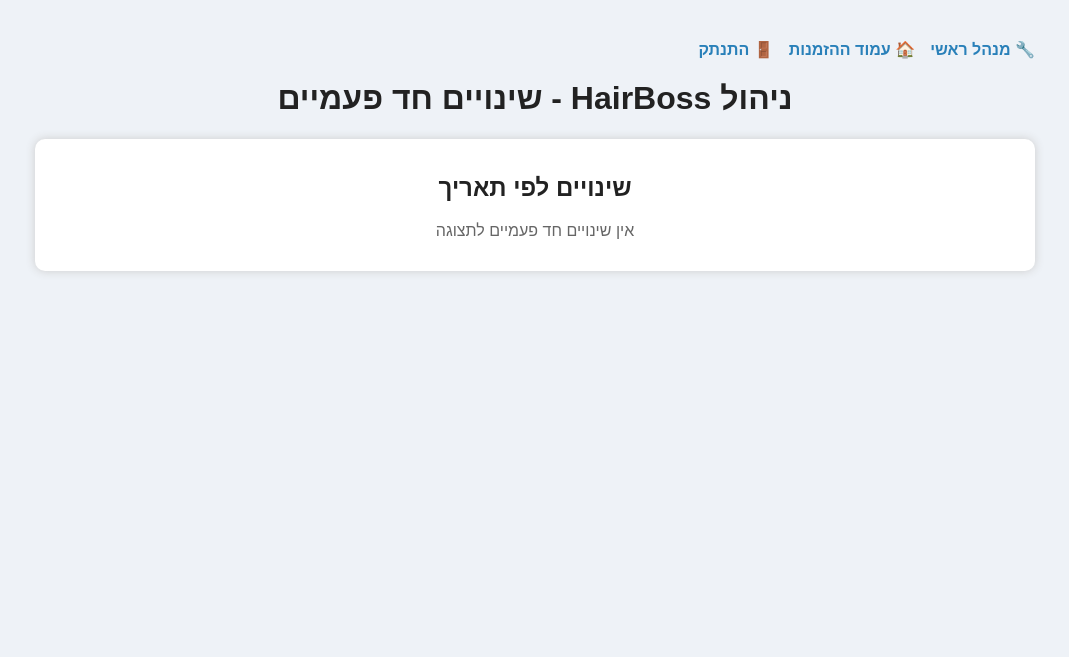
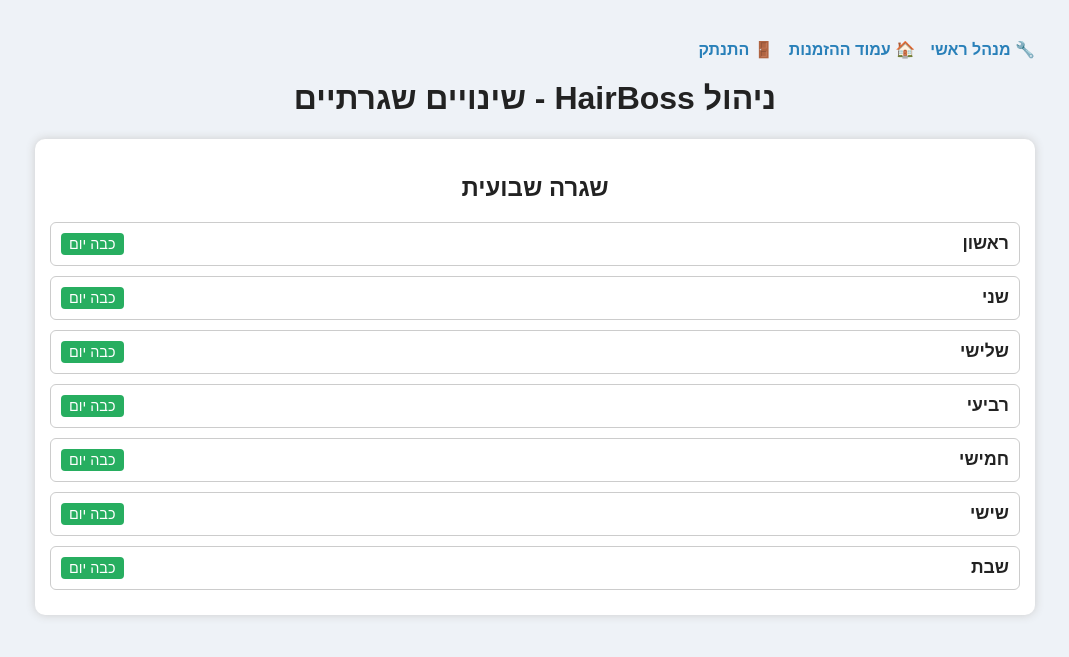
Before and after one commit to Nextwave19/barber, a Flask app: page /admin_routine in a window 1280 px wide. Shown: the top 657 px of the page, without its empty margins (105-1174 px from the left). Run offline with Flask 3, Linux system fonts and the light colour scheme; the visitor is signed in with stand-in values (Sample User, id 1).

Commit message:
Update admin_routine.html

```diff
--- a/templates/admin_routine.html
+++ b/templates/admin_routine.html
@@ -3,7 +3,7 @@
 <head>
   <meta charset="UTF-8" />
   <meta name="viewport" content="width=device-width, initial-scale=1" />
-  <title>HairBoss - ניהול שינויים חד פעמיים</title>
+  <title>HairBoss - ניהול שינויים שגרתיים</title>
   <style>
     body {
       font-family: Arial, sans-serif;
@@ -22,20 +22,20 @@
       box-shadow: 0 0 10px #ccc;
       margin-bottom: 30px;
     }
-    .date-container {
+    .day-container {
       border: 1px solid #ccc;
       border-radius: 6px;
       margin-bottom: 10px;
       padding: 10px;
     }
-    .date-header {
+    .day-header {
       display: flex;
       justify-content: space-between;
       align-items: center;
       cursor: pointer;
       user-select: none;
     }
-    .date-header span {
+    .day-header span {
       font-weight: bold;
       font-size: 1.1em;
     }
@@ -101,7 +101,7 @@
       user-select: none;
     }
     .add-time-input { margin-top: 10px; }
-    input[type="time"], input[type="date"] { padding: 4px; }
+    input[type="time"] { padding: 4px; }
     button.add-btn {
       background: #2ecc71;
       color: white;
@@ -110,7 +110,7 @@
       border-radius: 4px;
       cursor: pointer;
     }
-    button.toggle-date-btn {
+    button.toggle-day-btn {
       background: #e67e22;
       color: white;
       border: none;
@@ -120,7 +120,7 @@
       font-size: 0.9em;
       user-select: none;
     }
-    button.toggle-date-btn.enabled {
+    button.toggle-day-btn.enabled {
       background: #27ae60;
     }
     .top-nav {
@@ -142,22 +142,14 @@
     }
   </style>
   <script>
-    // מפה להמרת תאריך ליום בעברית (לדוגמה)
-    function getHebrewDayName(dateStr) {
-      const days = ["ראשון", "שני", "שלישי", "רביעי", "חמישי", "שישי", "שבת"];
-      const d = new Date(dateStr);
-      if (isNaN(d)) return "";
-      return days[d.getDay()];
-    }
-
     function toggleSection(id) {
       document.getElementById(id).classList.toggle('active');
     }
 
-    async function updateSingleChanges(action, date, time, new_time = null) {
-      const body = { action, date, time };
+    async function updateWeeklySchedule(action, day_key, time, new_time = null) {
+      const body = { action, day_key, time };
       if (new_time) body.new_time = new_time;
-      const res = await fetch('/single_changes', {
+      const res = await fetch('/weekly_schedule', {
         method: 'POST',
         headers: {'Content-Type': 'application/json'},
         body: JSON.stringify(body)
@@ -165,47 +157,53 @@
       return await res.json();
     }
 
-    async function addSingleChange(date) {
-      const input = document.getElementById('single-add-time-' + date);
+    async function addWeeklyTime(day_key) {
+      const input = document.getElementById('weekly-add-' + day_key);
       const time = input.value;
       if (!time) return alert('נא לבחור שעה');
-      const data = await updateSingleChanges('add', date, time);
+      const data = await updateWeeklySchedule('add', day_key, time);
       if (!data.error) location.reload();
       else alert(data.error);
     }
 
-    async function removeSingleChange(date, time) {
-      const data = await updateSingleChanges('remove', date, time);
+    async function removeWeeklyTime(day_key, time) {
+      // מחיקה שקטה בלי popup ובלי רילואד
+      const data = await updateWeeklySchedule('remove', day_key, time);
       if (!data.error) {
-        const wrapper = document.getElementById(`time-wrapper-${date}-${time.replace(':', '-')}`);
+        const wrapper = document.getElementById(time-wrapper-${day_key}-${time.replace(':', '-')});
         if (wrapper) wrapper.remove();
       } else {
         alert(data.error);
       }
     }
 
-    function toggleActions(date, time) {
-      const id = `actions-${date}-${time.replace(':','-')}`;
+    function toggleActions(day_key, time) {
+      const id = actions-${day_key}-${time.replace(':','-')};
       const el = document.getElementById(id);
       if (!el) return;
+      // סוגר את כל שאר התפריטים לפני
       document.querySelectorAll('.actions-container').forEach(c => {
         if (c !== el) c.style.display = 'none';
       });
       el.style.display = (el.style.display === 'block') ? 'none' : 'block';
     }
 
-    function enableEdit(date, time) {
-      const wrapperId = `time-wrapper-${date}-${time.replace(':', '-')}`;
+    // פונקציית עריכה פשוטה: משנה טקסט של הכפתור לשדה input, וכפתורי אישור/ביטול
+    function enableEdit(day_key, time) {
+      const wrapperId = time-wrapper-${day_key}-${time.replace(':', '-')};
       const wrapper = document.getElementById(wrapperId);
       if (!wrapper) return;
 
+      // מוחקים את תוכן ה-wrapper
       wrapper.innerHTML = '';
 
+      // יוצרים input type=time עם הערך המקורי
       const input = document.createElement('input');
       input.type = 'time';
       input.value = time;
-      input.id = `edit-input-${date}-${time.replace(':', '-')}`;
+      input.id = edit-input-${day_key}-${time.replace(':', '-')};
 
+      // כפתור אישור
       const saveBtn = document.createElement('button');
       saveBtn.textContent = '✓';
       saveBtn.style.marginLeft = '5px';
@@ -216,16 +214,22 @@
           alert('נא לבחור שעה תקינה');
           return;
         }
-        const data = await updateSingleChanges('edit', date, time, newTime);
-        if (!data.error) location.reload();
-        else alert(data.error);
+        const data = await updateWeeklySchedule('edit', day_key, time, newTime);
+        if (!data.error) {
+          // רענן את הדף כדי להראות את השינוי
+          location.reload();
+        } else {
+          alert(data.error);
+        }
       };
 
+      // כפתור ביטול
       const cancelBtn = document.createElement('button');
       cancelBtn.textContent = '✖';
       cancelBtn.style.marginLeft = '5px';
       cancelBtn.onclick = (e) => {
         e.stopPropagation();
+        // פשוט רענון הדף כדי לשחזר את התצוגה המקורית
         location.reload();
       };
 
@@ -243,42 +247,50 @@
   <a href="/logout" class="logout">🚪 התנתק</a>
 </div>
 
-<h1>ניהול HairBoss - שינויים חד פעמיים</h1>
+<h1>ניהול HairBoss - שינויים שגרתיים</h1>
 
 <div class="section">
-  <h2>שינויים לפי תאריך</h2>
+  <h2>שגרה שבועית</h2>
 
-  {% for date in single_changes_dates %}
-    <div class="date-container">
-      <div class="date-header" onclick="toggleSection('times-{{date}}')">
-        <span>{{ getHebrewDayName(date) }} - {{ date }}</span>
-        <button class="toggle-date-btn {% if single_changes[date]|length > 0 %}enabled{% endif %}"
-          onclick="event.stopPropagation(); toggleDate('{{date}}', {{ 'false' if single_changes[date]|length > 0 else 'true' }})">
-          {% if single_changes[date]|length > 0 %}כבה יום{% else %}הפעל יום{% endif %}
+  {% set day_map = {
+    '6': "ראשון",
+    '0': "שני",
+    '1': "שלישי",
+    '2': "רביעי",
+    '3': "חמישי",
+    '4': "שישי",
+    '5': "שבת"
+  } %}
+
+  {% for day_key in ['6','0','1','2','3','4','5'] %}
+    <div class="day-container">
+      <div class="day-header" onclick="toggleSection('weekly-times-{{day_key}}')">
+        <span>{{ day_map[day_key] }}</span>
+        <button class="toggle-day-btn {% if weekly_schedule[day_key]|length > 0 %}enabled{% endif %}"
+          onclick="event.stopPropagation(); toggleWeeklyDay('{{day_key}}', {{ 'false' if weekly_schedule[day_key]|length > 0 else 'true' }})">
+          {% if weekly_schedule[day_key]|length > 0 %}כבה יום{% else %}הפעל יום{% endif %}
         </button>
       </div>
 
-      <div class="times-container" id="times-{{date}}">
-        {% for time in single_changes[date] %}
-          <div class="time-wrapper" id="time-wrapper-{{date}}-{{time|replace(':','-')}}">
-            <button class="time-btn" onclick="toggleActions('{{date}}', '{{time}}')">
+      <div class="times-container" id="weekly-times-{{day_key}}">
+        {% for time in weekly_schedule[day_key] %}
+          <div class="time-wrapper" id="time-wrapper-{{day_key}}-{{time|replace(':','-')}}">
+            <button class="time-btn" onclick="toggleActions('{{day_key}}', '{{time}}')">
               {{ time }}
-              <span class="close-icon" onclick="event.stopPropagation(); removeSingleChange('{{date}}', '{{time}}')">✖️</span>
+              <span class="close-icon" onclick="event.stopPropagation(); removeWeeklyTime('{{day_key}}', '{{time}}')">✖️</span>
             </button>
-            <div class="actions-container" id="actions-{{date}}-{{time|replace(':','-')}}">
-              <button onclick="event.stopPropagation(); enableEdit('{{date}}', '{{time}}')">✏️ עריכה</button>
+            <div class="actions-container" id="actions-{{day_key}}-{{time|replace(':','-')}}">
+              <button onclick="event.stopPropagation(); enableEdit('{{day_key}}', '{{time}}')">✏️ עריכה</button>
             </div>
           </div>
         {% endfor %}
 
         <div class="add-time-input">
-          <input type="time" id="single-add-time-{{date}}">
-          <button class="add-btn" onclick="addSingleChange('{{date}}')">➕ הוסף שעה</button>
+          <input type="time" id="weekly-add-{{day_key}}">
+          <button class="add-btn" onclick="addWeeklyTime('{{day_key}}')">➕ הוסף שעה</button>
         </div>
       </div>
     </div>
-  {% else %}
-    <p style="text-align:center; color:#666;">אין שינויים חד פעמיים לתצוגה</p>
   {% endfor %}
 </div>
 
```
